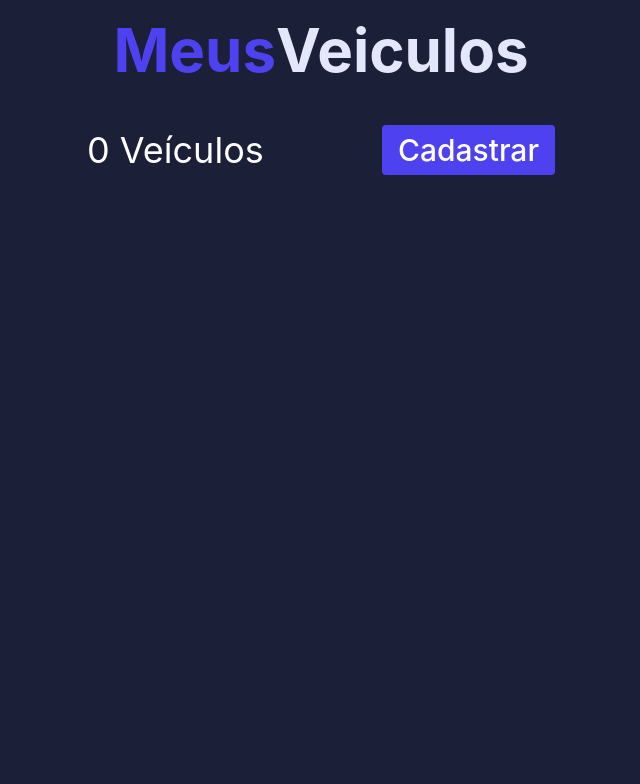
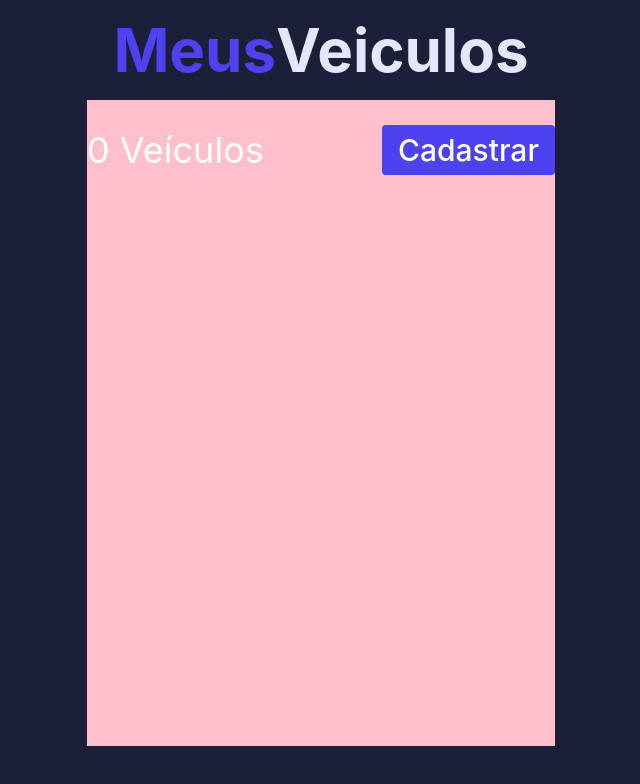
Before and after one commit to brunopapait/gerenciamento-colecao-veiculos, an Angular app: page /vehicles in a window 1280 px wide. Before the commit this address led to /. Shown: the top 784 px of the page, without its empty margins (319-959 px from the left). Built offline with nearby package versions, Linux system fonts and the light colour scheme.

Commit message:
refactor

```diff
--- a/src/app/app-routing.module.ts
+++ b/src/app/app-routing.module.ts
@@ -1,7 +1,13 @@
+import { VehiclesFormComponent } from './pages/vehicles-form/vehicles-form.component';
+import { VehiclesComponent } from './pages/vehicles/vehicles.component';
 import { NgModule } from '@angular/core';
 import { RouterModule, Routes } from '@angular/router';
 
-const routes: Routes = [];
+const routes: Routes = [
+  { path: '', redirectTo: 'vehicles', pathMatch: 'full' },
+  { path: 'vehicles', component: VehiclesComponent},
+  { path: 'vehicles/new', component: VehiclesFormComponent },
+  { path: 'vehicles/edit/:id', component: VehiclesFormComponent }]
 
 @NgModule({
   imports: [RouterModule.forRoot(routes)],
--- a/src/app/app.component.css
+++ b/src/app/app.component.css
@@ -3,4 +3,10 @@ div {
   max-width: 500px;
   margin: 0 auto;
   padding: 0 16px;
+  height: 95%;
 }
+
+main {
+  height: 85%;
+  background-color: pink;
+}
```
